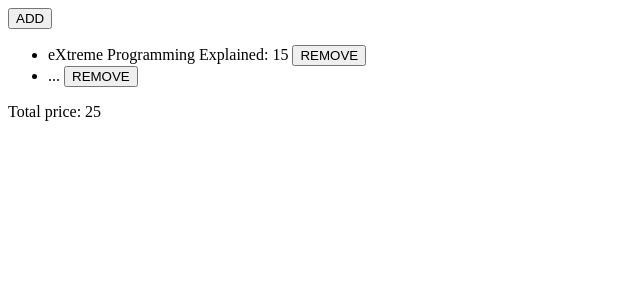
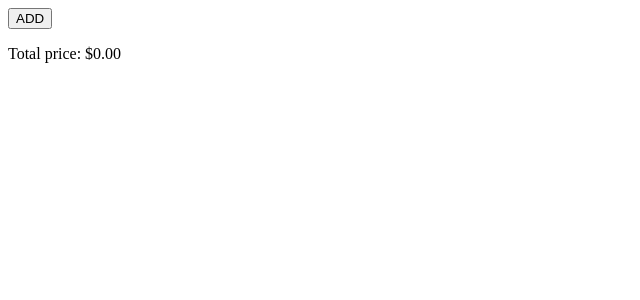
Before and after one commit to wishtack-training/wt-training-angular, an Angular app: page / in a window 1280 px wide. Shown: the top 300 px of the page, without its empty margins (0-640 px from the left). Built offline with nearby package versions, Linux system fonts and the light colour scheme.

Commit message:
✅ add <as-cart>

```diff
--- a/src/app/cart/cart.component.html
+++ b/src/app/cart/cart.component.html
@@ -1,13 +1,15 @@
-<button>ADD</button>
+<button (click)="addItem()">ADD</button>
+
 
 <ul>
-  <li>eXtreme Programming Explained: 15
-    <button>REMOVE</button>
-  </li>
-  <li>...
-    <button>REMOVE</button>
+  <li *ngFor="let item of getItemList(); let last=last">
+    <span>{{ item.title }}</span>
+    <span>&nbsp;</span>
+    <span>({{ item.price | currency }})</span>
+    <button (click)="removeItem(item)">REMOVE</button>
+    <hr *ngIf="!last">
   </li>
 
 </ul>
 
-<div>Total price: 25</div>
+<div>Total price: {{ getTotalPrice() | currency }}</div>
--- a/src/app/cart/cart.component.ts
+++ b/src/app/cart/cart.component.ts
@@ -1,5 +1,6 @@
 import { Component, OnInit } from '@angular/core';
 import { Cart } from './cart';
+import { createItem, Item } from './item';
 
 @Component({
   selector: 'as-cart',
@@ -8,7 +9,7 @@ import { Cart } from './cart';
 })
 export class CartComponent implements OnInit {
 
-  cart = new Cart();
+  private _cart = new Cart();
 
   constructor() {
   }
@@ -16,4 +17,20 @@ export class CartComponent implements OnInit {
   ngOnInit() {
   }
 
+  addItem() {
+    const item = createItem(prompt('Item name'), Math.random() * 100);
+    this._cart.addItem(item);
+  }
+
+  getItemList() {
+    return this._cart.getItemList();
+  }
+
+  getTotalPrice() {
+    return this._cart.getTotalPrice();
+  }
+
+  removeItem(item: Item) {
+    this._cart.removeItem(item);
+  }
 }
```
